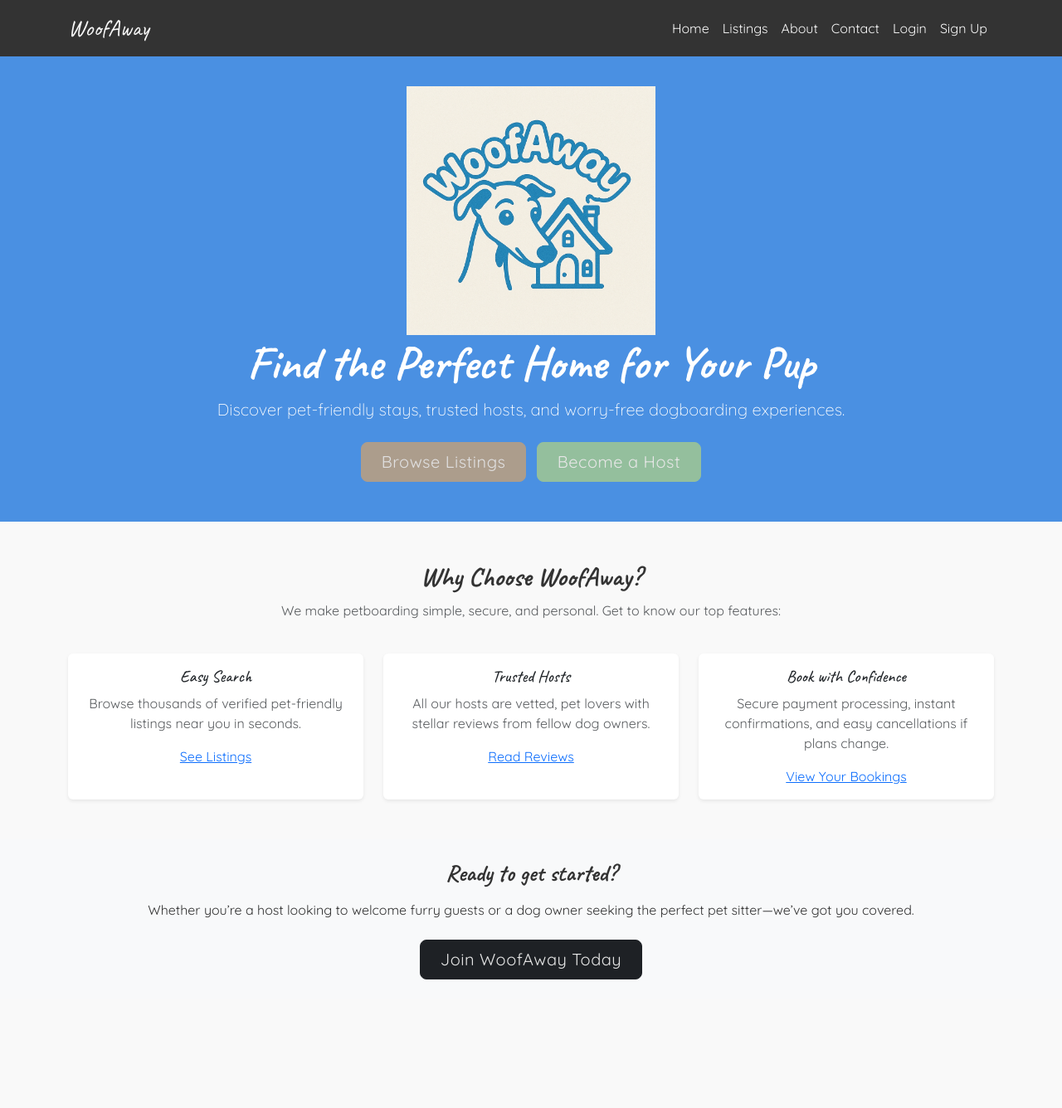
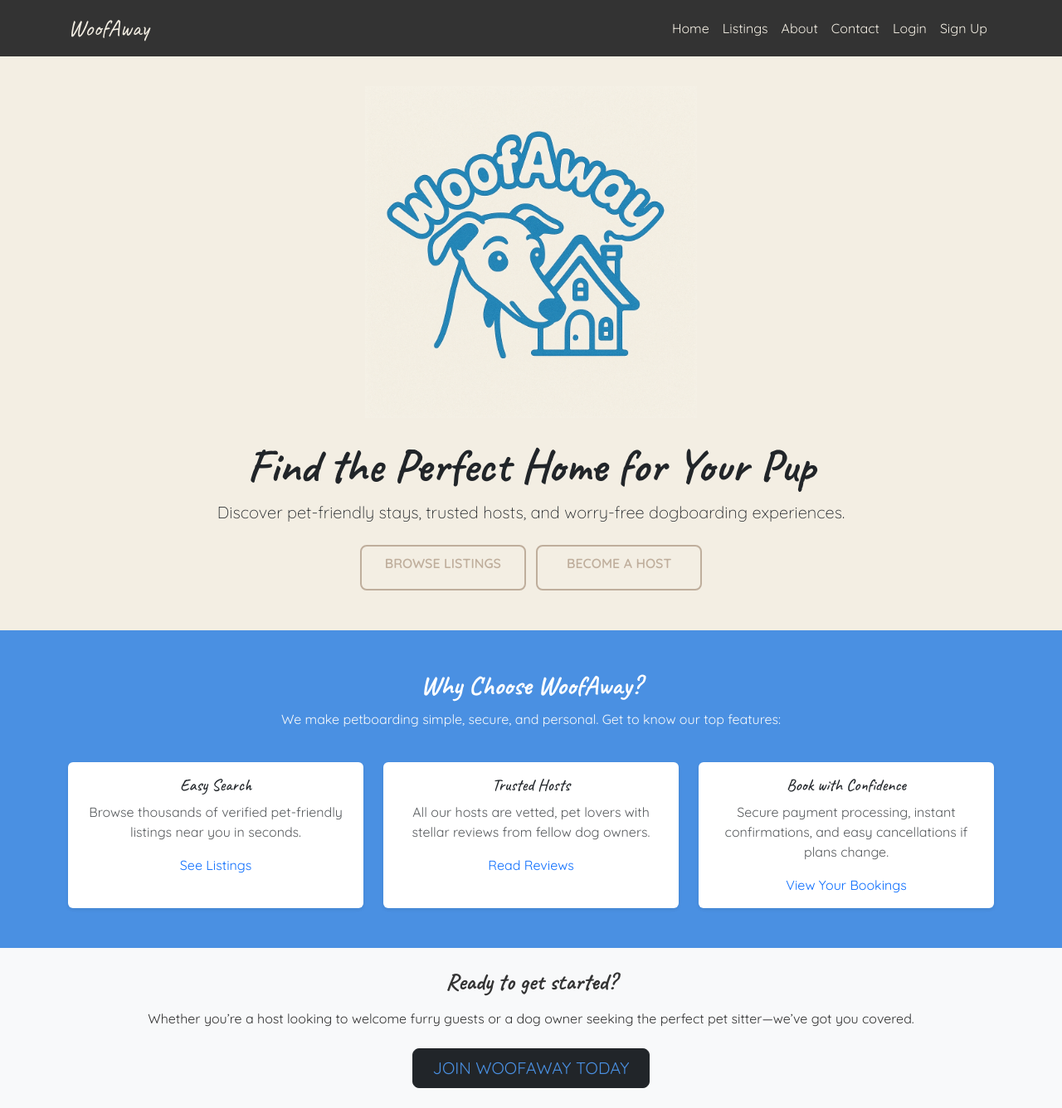
Before and after one commit to FraserR1188/WoofAway, a Django app: page / in a window 1280 px wide. Shown: the whole page at 83% size. Before the commit the page ends 1181 px from the top, so only its background shows below. Run offline with Django 3.2, Linux system fonts and the light colour scheme; some libraries are stand-ins or nearby versions.

Commit message:
Add button styling and updated colour scheme

```diff
--- a/home/templates/home/about.html
+++ b/home/templates/home/about.html
@@ -20,7 +20,7 @@
       <p>At WoofAway, we believe every pup deserves a loving home-away-from-home. Founded by two dog-lovers, we make petboarding safe, personal and stress-free.</p>
     </div>
     <div class="col-md-6">
-      <img src="{% static 'images/happy-dog.png' %}" class="img-fluid rounded align-center" alt="Happy dog" style="max-height: 300px">
+      <img src="{% static 'images/happy-dog.png' %}" class="img-fluid rounded" alt="Happy dog" style="max-height: 300px">
     </div>
   </div>
 
--- a/home/templates/home/index.html
+++ b/home/templates/home/index.html
@@ -2,24 +2,22 @@
 {% load static %}
 
 {% block content %}
-  <!-- =========================
-       HERO / JUMBOTRON SECTION
-  =========================== -->
-  <section class="hero-section text-center text-white py-5" style="background: var(--color-primary);">
+  <!-- HERO SECTION -->
+  <section class="hero-section text-center text-dark py-5">
     <div class="container hero-content">
-        <img
-          src="{% static 'images/woofaway-logo.png' %}"
-          alt="WoofAway logo"
-          class="img-fluid"
-          style="max-height: 300px;"
-        >
+      <img
+        src="{% static 'images/woofaway-logo.png' %}"
+        alt="WoofAway logo"
+        class="img-fluid mb-4"
+        style="max-height: 400px;"
+      >
       <h1 class="display-4 fw-bold">Find the Perfect Home for Your Pup</h1>
       <p class="lead mb-4">
         Discover pet-friendly stays, trusted hosts, and worry-free dogboarding experiences.
       </p>
       <a
         href="{% url 'listings:listing_list' %}"
-        class="btn btn-secondary btn-lg px-4 me-2"
+        class="btn btn-rect-to-round btn-rect-to-round--black btn-lg px-4 me-2"
       >
         Browse Listings
       </a>
@@ -33,7 +31,7 @@
       {% else %}
         <a
           href="{% url 'account_signup' %}"
-          class="btn btn-success btn-lg px-4"
+          class="btn btn-rect-to-round btn-rect-to-round--black btn-lg px-4"
         >
           Become a Host
         </a>
@@ -41,15 +39,13 @@
     </div>
   </section>
 
-  <!-- =========================
-       FEATURES / HIGHLIGHTS
-  =========================== -->
-  <section class="py-5">
+  <!-- FEATURES SECTION -->
+  <section class="features-section text-center text-white py-5">
     <div class="container">
-      <div class="row mb-4 text-center">
+      <div class="row mb-4">
         <div class="col-md-8 mx-auto">
           <h2 class="fw-bold">Why Choose WoofAway?</h2>
-          <p class="text-muted">
+          <p class="text-light">
             We make petboarding simple, secure, and personal. Get to know our top features:
           </p>
         </div>
@@ -59,7 +55,7 @@
         <div class="col-md-4">
           <div class="card h-100 border-0 shadow-sm">
             <div class="card-body text-center">
-              <i class="bi bi-search feature-icon mb-3"></i>
+              <i class="bi bi-search feature-icon mb-3 fs-1" style="color: var(--color-primary);"></i>
               <h5 class="card-title">Easy Search</h5>
               <p class="card-text text-muted">
                 Browse thousands of verified pet-friendly listings near you in seconds.
@@ -72,7 +68,7 @@
         <div class="col-md-4">
           <div class="card h-100 border-0 shadow-sm">
             <div class="card-body text-center">
-              <i class="bi bi-people feature-icon mb-3"></i>
+              <i class="bi bi-people feature-icon mb-3 fs-1" style="color: var(--color-primary);"></i>
               <h5 class="card-title">Trusted Hosts</h5>
               <p class="card-text text-muted">
                 All our hosts are vetted, pet lovers with stellar reviews from fellow dog owners.
@@ -85,7 +81,7 @@
         <div class="col-md-4">
           <div class="card h-100 border-0 shadow-sm">
             <div class="card-body text-center">
-              <i class="bi bi-calendar-check feature-icon mb-3"></i>
+              <i class="bi bi-calendar-check feature-icon mb-3 fs-1" style="color: var(--color-primary);"></i>
               <h5 class="card-title">Book with Confidence</h5>
               <p class="card-text text-muted">
                 Secure payment processing, instant confirmations, and easy cancellations if plans change.
--- a/static/css/custom.css
+++ b/static/css/custom.css
@@ -1,26 +1,38 @@
 /* custom.css */
 
 :root {
-  /* Your custom palette */
+  /* Color Palette */
   --color-blue: #4a90e2; /* Chefchaouen Blue */
-  --color-white: #f9f9f9; /* Seasalt */
+  --color-white: #f3eee3; /* Seasalt */
   --color-dark: #333333; /* Jet */
   --color-beige: #bfae9c; /* Khaki */
   --color-green: #a4d4ae; /* Celadon */
 
-  /* And accents */
   --color-primary: var(--color-blue);
   --color-secondary: var(--color-beige);
   --color-success: var(--color-green);
 }
 
+/* Reset and Base */
 body {
   padding-top: 56px;
   background-color: var(--color-white);
   color: var(--color-dark);
+  font-family: 'Quicksand', sans-serif;
+}
+a,
+a:link,
+a:visited {
+  color: var(--color-primary);
+  text-decoration: none;
+}
+a:hover,
+a:focus {
+  color: var(--color-green);
+  text-decoration: underline;
 }
 
-/* Navbar background + text */
+/* Navbar */
 .navbar-dark {
   background-color: var(--color-dark) !important;
 }
@@ -29,56 +41,86 @@ body {
   color: var(--color-white) !important;
 }
 
-/* ========== BUTTONS ========== */
-/* Universal smooth brightness transition for buttons */
+/* Buttons */
 .btn {
+  font-family: Quicksand, sans-serif;
+  text-transform: uppercase;
+}
+
+.btn-center {
+  text-align: center;
+}
+
+.btn:hover .btn-slide-show-text1 {
+  margin-left: 65px;
+}
+
+.btn-rect-to-round {
+  height: 55px;
+  width: 200px;
+  font-size: 16px;
+  font-weight: 600;
+  background: transparent;
+  cursor: pointer;
+  transition: 0.5s ease-in;
+}
+
+.btn-rect-to-round:hover {
+  border-radius: 60px;
+  color: rgb(255, 255, 255) !important;
+}
+
+.btn-rect-to-round--black {
+  border: 2px solid rgb(191, 174, 156);
+  color: rgb(191, 174, 156) !important;
+}
+
+.btn-rect-to-round--black:hover {
+  border-color: rgb(191, 174, 156);
+  background: rgb(191, 174, 156);
+}
+
+/* .btn {
   transition: filter 0.2s ease-in-out;
   letter-spacing: 0.5px;
-  filter: brightness(0.9); /* slightly darker by default */
-}
-.btn:hover,
-.btn:focus {
-  filter: brightness(1.1); /* lighten on hover */
-}
-
-/* Specific overrides for primary/secondary/success variants */
+} */
 .btn-primary {
   background-color: var(--color-primary);
   border-color: var(--color-primary);
-  filter: brightness(0.9);
+}
+.btn-primary:hover,
+.btn-primary:focus {
+  filter: brightness(1.1);
 }
 .btn-secondary {
   background-color: var(--color-secondary);
   border-color: var(--color-secondary);
   color: var(--color-white);
-  filter: brightness(0.9);
+}
+.btn-secondary:hover,
+.btn-secondary:focus {
+  filter: brightness(1.1);
 }
 .btn-success {
   background-color: var(--color-success);
   border-color: var(--color-success);
-  filter: brightness(0.9);
+}
+.btn-success:hover,
+.btn-success:focus {
+  filter: brightness(1.1);
 }
 
-/* Card styling */
+/* Card */
 .card {
   border: 1px solid #e5e5e5;
+  font-family: 'Quicksand', sans-serif;
 }
 .card-header {
   background-color: var(--color-blue);
   color: var(--color-white);
 }
 
-/* Links */
-a {
-  color: var(--color-primary);
-}
-a:hover,
-a:focus {
-  color: var(--color-green);
-  text-decoration: none;
-}
-
-/* Flash messages */
+/* Flash Messages */
 .message-container {
   position: fixed;
   top: 60px;
@@ -94,30 +136,17 @@ a:focus {
   }
 }
 
-/* Booking form header spacing */
-.booking-header {
-  margin-bottom: 30px;
-}
-
-/* Flatpickr overrides */
-.flatpickr-calendar {
-  font-size: 0.9rem;
-}
-
-/* ========== TYPOGRAPHY ========== */
-body,
+/* Forms */
+.form-label,
+.form-control,
 button,
 input,
 select,
-textarea,
-.navbar,
-.nav-link,
-.btn,
-.form-label,
-.form-control {
+textarea {
   font-family: 'Quicksand', sans-serif;
 }
 
+/* Typography */
 h1,
 h2,
 h3,
@@ -125,13 +154,12 @@ h4,
 h5,
 h6,
 .navbar-brand,
+.logo,
 .testimonial,
-.logo,
 .blockquote,
 .blockquote-footer {
   font-family: 'Caveat', cursive;
 }
-
 h1 {
   font-weight: 700;
 }
@@ -139,7 +167,36 @@ h2,
 h3 {
   font-weight: 500;
 }
-
 .navbar-brand {
   font-size: 1.75rem;
 }
+
+/* Booking form spacing */
+.booking-header {
+  margin-bottom: 30px;
+}
+.flatpickr-calendar {
+  font-size: 0.9rem;
+}
+
+/* Page-specific overrides */
+.hero-section {
+  background-color: var(--color-white) !important;
+}
+/* Ensure navbar links dark on hero */
+.hero-section .navbar-brand,
+.hero-section .nav-link {
+  color: var(--color-dark) !important;
+}
+/* Features section blue background */
+.features-section {
+  background-color: var(--color-primary) !important;
+}
+/* Feature cards lift on hover */
+.features-section .card {
+  transition: transform 0.3s ease, box-shadow 0.3s ease;
+}
+.features-section .card:hover {
+  transform: translateY(-8px);
+  box-shadow: 0 8px 16px rgba(0, 0, 0, 0.2);
+}
```
Also changed, not shown: listings/templates/listings/listing_list.html (+8 -4 lines).
